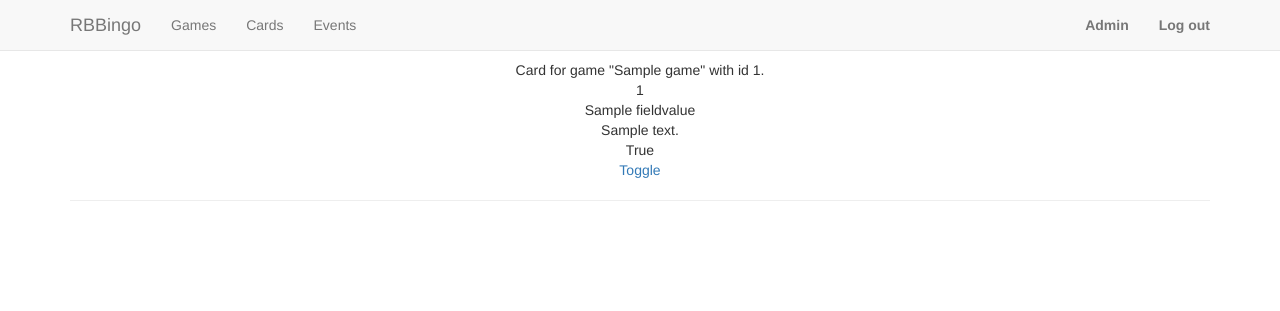
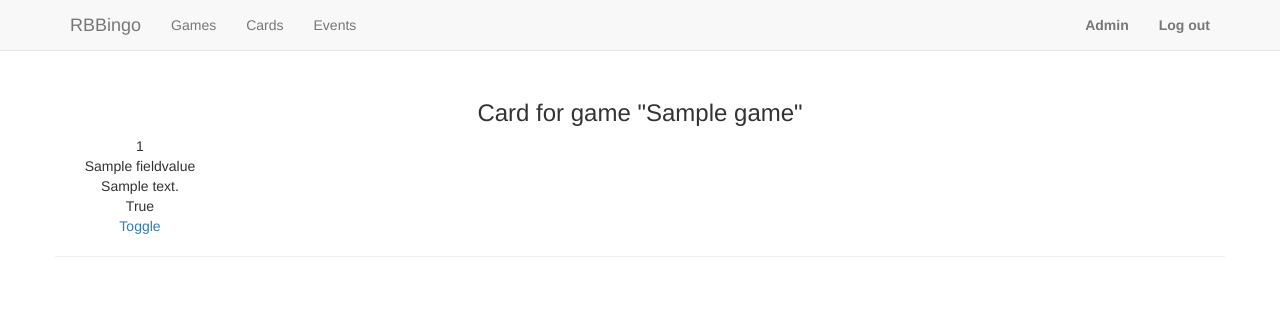
Before and after one commit to bartromgens/rbbbingo, a Django app: page /cards/ in a window 1280 px wide. Shown: the top 311 px of the page. Run offline with Django 3.2, Linux system fonts and the light colour scheme; a user stored in the database is signed in; tables that the repository leaves empty hold one stand-in row (values such as "Sample post"); some libraries are stand-ins or nearby versions.

Commit message:
Show card in a matrix

```diff
--- a/website/templates/website/base.html
+++ b/website/templates/website/base.html
@@ -83,6 +83,8 @@
 
 <div class="container">
 
+    <br/>
+
     {% block content %}Empty page{% endblock %}
 
     <hr>
--- a/website/templates/website/cards.html
+++ b/website/templates/website/cards.html
@@ -8,18 +8,22 @@
 {% for card in cards %}
     <div class="row" align="center">
 
-        Card for game "{{ card.game.name }}" with id {{ card.id }}.
+        <h3>Card for game "{{ card.game.name }}"</h3>
 
         {% for field in card.fields %}
+            {% if field.position|divisibleby:5 or forloop.counter0 = 0%}
             <div class="row" align="center">
-
+            {% endif %}
+                <div class="col-xs-2">
                 {{ field.position }} <br/>
                 {{ field.field_value.name }} <br/>
                 {{ field.field_value.description }} <br/>
                 {{ field.is_checked }} <br/>
                 <a href="/field/toggle/{{ field.id }}">Toggle</a>
-
+                </div>
+            {% if field.position|divisibleby:5 %}
             </div>
+            {% endif %}
         {% endfor %}
 
     </div>
```
